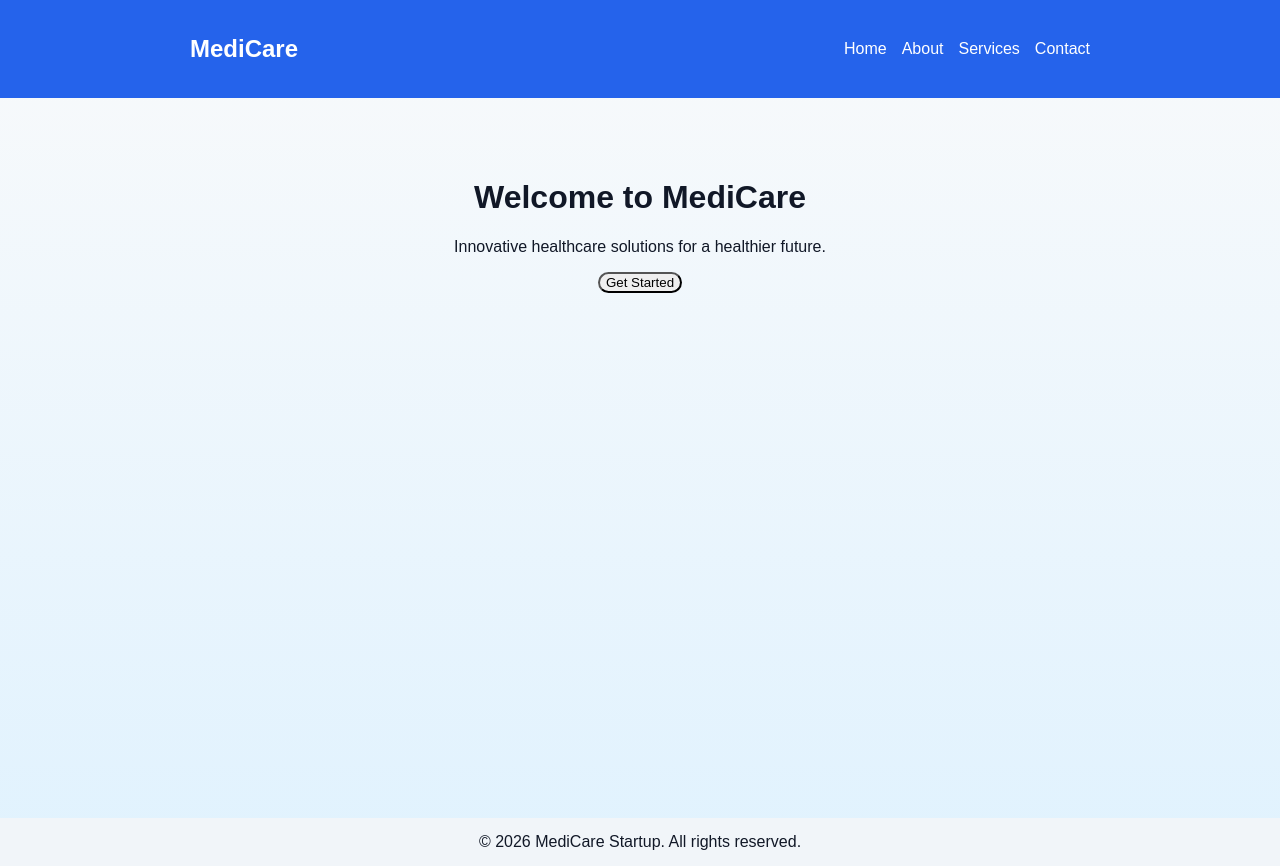
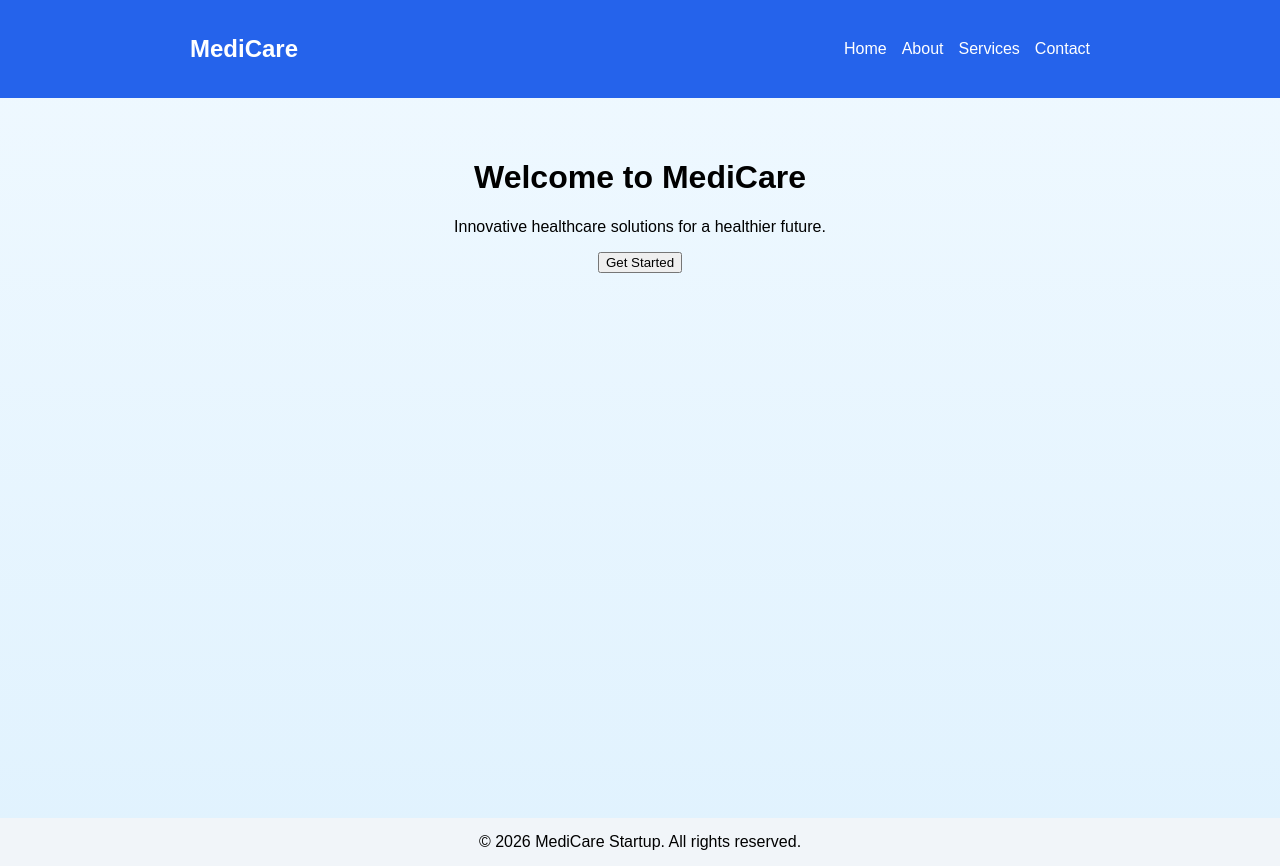
Before and after one commit to Roootsa/healthcare-company-profile, a Next.js app: page / in a window 1280 px wide. Built offline with nearby package versions, Linux system fonts and the light colour scheme.

Commit message:
Update globals.css

```diff
--- a/app/globals.css
+++ b/app/globals.css
@@ -1,17 +1,5 @@
-@tailwind base;
-@tailwind components;
-@tailwind utilities;
-
 body {
-  background: linear-gradient(to bottom, #f9fafb, #e0f2fe);
-  color: #111827;
-  font-family: Arial, Helvetica, sans-serif;
+  margin: 0;
+  font-family: Arial, sans-serif;
+   background: linear-gradient(to bottom, #f0f9ff, #e0f2fe);
 }
-
-* {
-  transition: all 0.2s ease-in-out;
-}
-
-main {
-  padding-top: 20px;
-}
```
